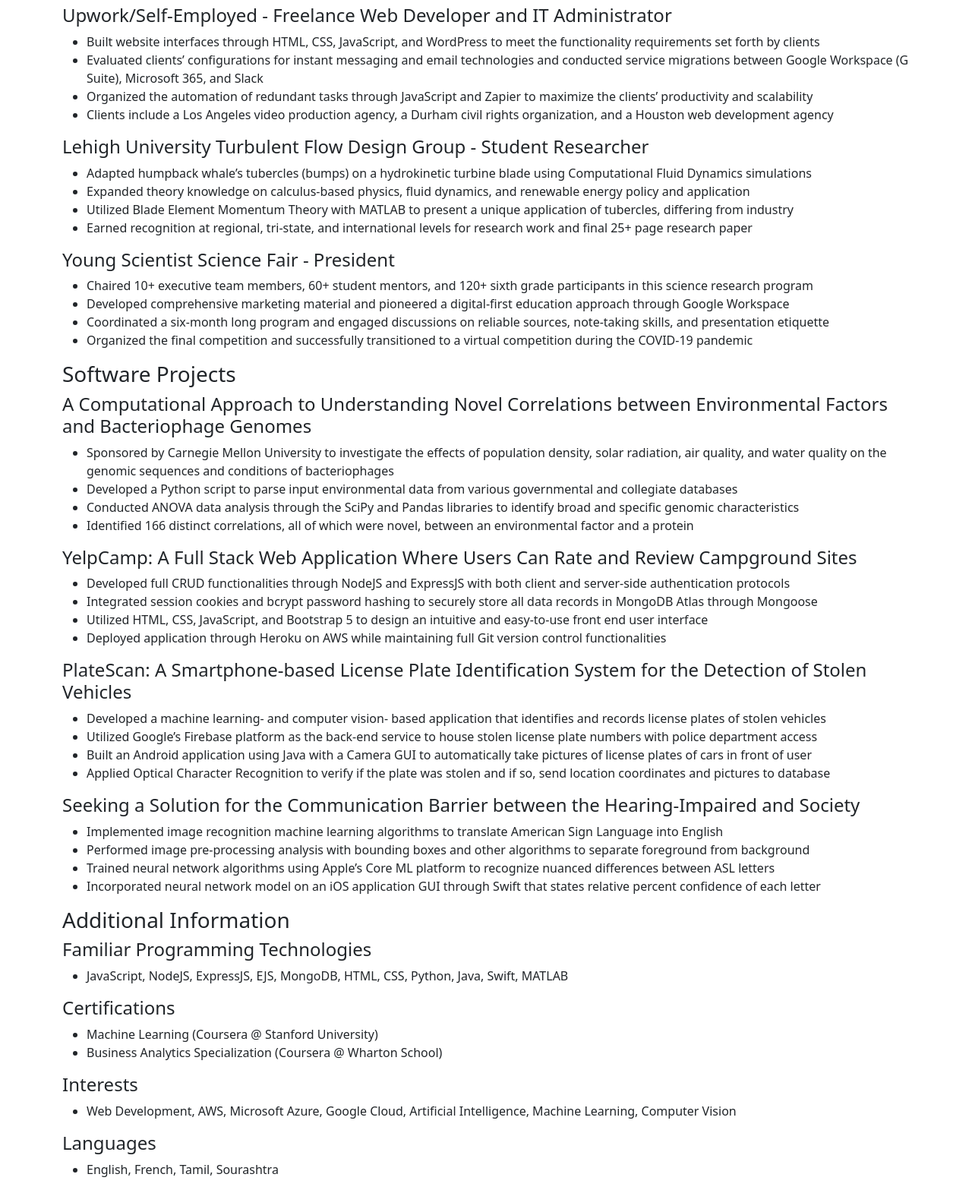
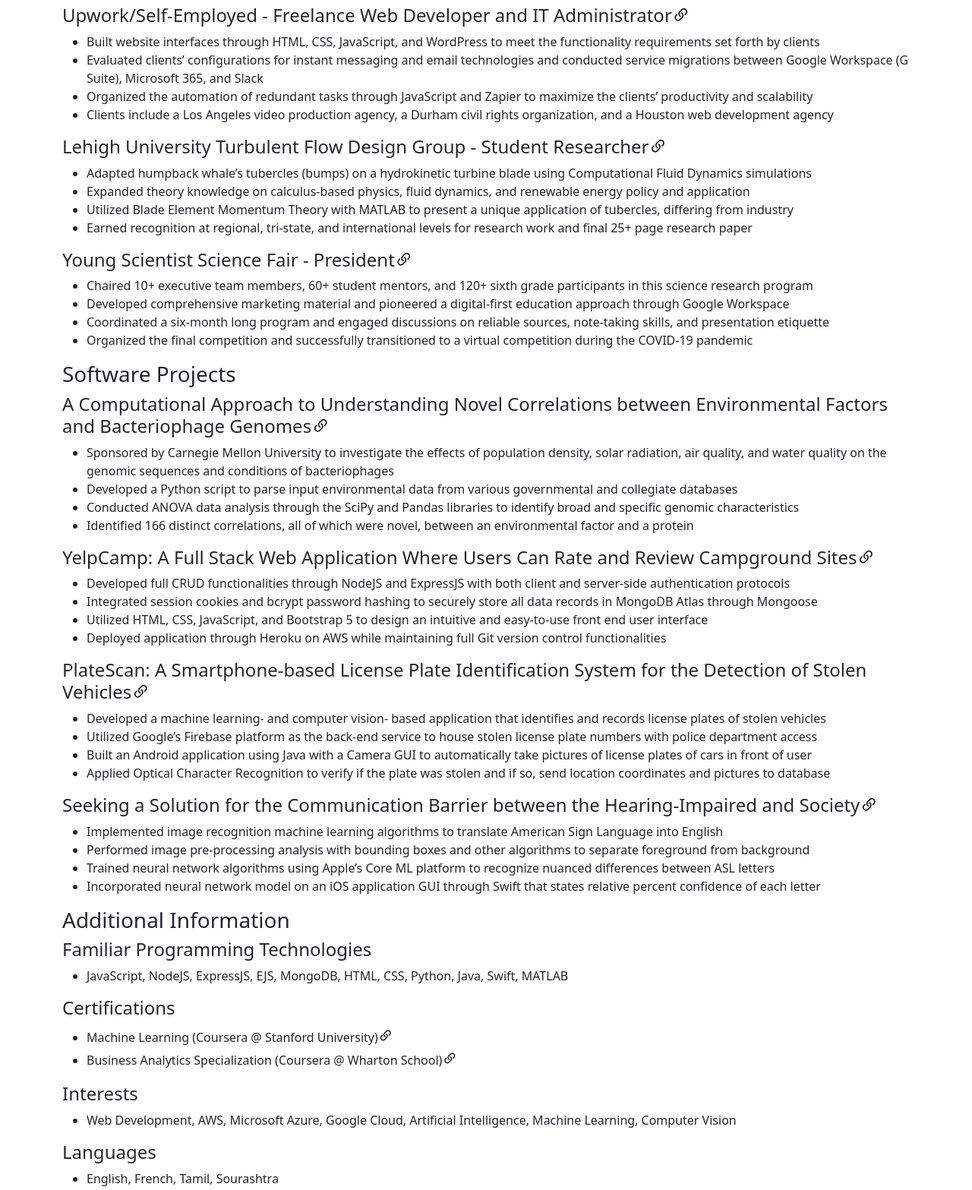
Before and after one commit to dtharumia/PersonalWebsite, a plain HTML site: page index.html in a window 1280 px wide. Shown: the part 533-2100 px from the top of the page at 76% size. Drawn offline with nearby package versions, Linux system fonts and the light colour scheme.

Commit message:
fixed a bunch of style formatting

```diff
--- a/index.html
+++ b/index.html
@@ -22,9 +22,9 @@
 </head>
 
 <body>
-    <nav class="navbar navbar-expand-lg navbar-light bg-light">
+    <nav class="navbar navbar-expand-lg navbar-dark bg-dark">
         <div class="container-fluid">
-            <a class="navbar-brand">Dharshan Tharumia</a>
+            <a href='/' class="navbar-brand">Dharshan Tharumia</a>
             <button class="navbar-toggler" type="button" data-bs-toggle="collapse" data-bs-target="#navbarNav"
                 aria-controls="navbarNav" aria-expanded="false" aria-label="Toggle navigation">
                 <span class="navbar-toggler-icon"></span>
@@ -78,7 +78,9 @@
     </div>
     <div class="container">
         <h3 id="work">Work Experience</h3>
-        <h4>Upwork/Self-Employed<span class='title'> - Freelance Web Developer and IT Administrator</span></h4>
+        <h4>Upwork/Self-Employed<span class='title'> - Freelance Web Developer and IT Administrator</span><a
+                href="https://www.upwork.com/o/profiles/users/~01d6b6bf434affcc6d/"><i class="bi bi-link-45deg"></i></a>
+        </h4>
         <ul>
             <li>Built website interfaces through HTML, CSS, JavaScript, and WordPress to meet the functionality
                 requirements set forth by clients</li>
@@ -89,7 +91,9 @@
             <li>Clients include a Los Angeles video production agency, a Durham civil rights organization, and a Houston
                 web development agency</li>
         </ul>
-        <h4>Lehigh University Turbulent Flow Design Group<span class='title'> - Student Researcher</span></h4>
+        <h4>Lehigh University Turbulent Flow Design Group<span class='title'> - Student Researcher</span><a
+                href="https://drive.google.com/drive/folders/11pTJ4uGhyguakV41HglksnPBV4bVik7J?usp=sharing"><i
+                    class="bi bi-link-45deg"></i></a></h4>
         <ul>
             <li>Adapted humpback whale’s tubercles (bumps) on a hydrokinetic turbine blade using Computational Fluid
                 Dynamics simulations</li>
@@ -100,7 +104,9 @@
             <li>Earned recognition at regional, tri-state, and international levels for research work and final 25+ page
                 research paper</li>
         </ul>
-        <h4>Young Scientist Science Fair<span class='title'> - President</span></h4>
+        <h4>Young Scientist Science Fair<span class='title'> - President</span><a
+                href="https://www.lvpnews.com/20200702/virtual-contest-encourages-students-to-explore-science/"><i
+                    class="bi bi-link-45deg"></i></a></h4>
         <ul>
             <li>Chaired 10+ executive team members, 60+ student mentors, and 120+ sixth grade participants in this
                 science research program</li>
@@ -115,7 +121,9 @@
     <div class="container">
         <h3 id="projects">Software Projects</h3>
         <h4>A Computational Approach to Understanding Novel Correlations between Environmental Factors and Bacteriophage
-            Genomes</h4>
+            Genomes</span><a
+                href="https://drive.google.com/file/d/11uEBK5GZeUJag8htty7FiCivng05mET-/view?usp=sharing"><i
+                    class="bi bi-link-45deg"></i></a></h4>
         <ul>
             <li>Sponsored by Carnegie Mellon University to investigate the effects of population density, solar
                 radiation, air quality, and water quality on the genomic sequences and conditions of bacteriophages</li>
@@ -126,7 +134,8 @@
             <li>Identified 166 distinct correlations, all of which were novel, between an environmental factor and a
                 protein</li>
         </ul>
-        <h4>YelpCamp: A Full Stack Web Application Where Users Can Rate and Review Campground Sites</h4>
+        <h4>YelpCamp: A Full Stack Web Application Where Users Can Rate and Review Campground Sites</span><a
+                href="https://github.com/dtharumia/YelpCamp"><i class="bi bi-link-45deg"></i></a></h4>
         <ul>
             <li>Developed full CRUD functionalities through NodeJS and ExpressJS with both client and server-side
                 authentication protocols</li>
@@ -137,7 +146,10 @@
             <li>Deployed application through Heroku on AWS while maintaining full Git version control functionalities
             </li>
         </ul>
-        <h4>PlateScan: A Smartphone-based License Plate Identification System for the Detection of Stolen Vehicles</h4>
+        <h4>PlateScan: A Smartphone-based License Plate Identification System for the Detection of Stolen
+            Vehicles</span><a
+                href=https://drive.google.com/drive/folders/11fc6MsmjWnm0_FjZvJN-yCBnWPXxFdCW?usp=sharing"><i
+                    class="bi bi-link-45deg"></i></a></h4>
         <ul>
             <li>Developed a machine learning- and computer vision- based application that identifies and records license
                 plates of stolen vehicles</li>
@@ -148,7 +160,9 @@
             <li>Applied Optical Character Recognition to verify if the plate was stolen and if so, send location
                 coordinates and pictures to database</li>
         </ul>
-        <h4>Seeking a Solution for the Communication Barrier between the Hearing-Impaired and Society</h4>
+        <h4>Seeking a Solution for the Communication Barrier between the Hearing-Impaired and Society</span><a
+                href="https://drive.google.com/file/d/122-Kula93voeSZ-viiQQop6br4p96rRj/view?usp=sharing"><i
+                    class="bi bi-link-45deg"></i></a></h4>
         <ul>
             <li>Implemented image recognition machine learning algorithms to translate American Sign Language into
                 English</li>
@@ -162,14 +176,18 @@
     </div>
     <div class="container">
         <h3>Additional Information</h3>
-        <h4>Familiar Programming Technologies </h4>
+        <h4>Familiar Programming Technologies</h4>
         <ul>
             <li>JavaScript, NodeJS, ExpressJS, EJS, MongoDB, HTML, CSS, Python, Java, Swift, MATLAB</li>
         </ul>
         <h4>Certifications</h4>
         <ul>
-            <li>Machine Learning (Coursera @ Stanford University)</li>
-            <li>Business Analytics Specialization (Coursera @ Wharton School)</li>
+            <li>Machine Learning (Coursera @ Stanford University)<a
+                    href="https://www.coursera.org/account/accomplishments/certificate/5AVHMMXRMSAD"><i
+                        class="bi bi-link-45deg big-link"></i></a></li>
+            <li>Business Analytics Specialization (Coursera @ Wharton School)<a
+                    href="https://www.coursera.org/account/accomplishments/specialization/certificate/KPSF4QPJJYWD"
+                    class="big-link"><i class="bi bi-link-45deg"></i></a></li>
         </ul>
         <h4>Interests</h4>
         <ul>
--- a/style.css
+++ b/style.css
@@ -31,3 +31,11 @@
     font-weight: normal;
 
 }
+
+a {
+    color: black;
+}
+
+.big-link {
+    font-size: 1.25rem;
+}
```
